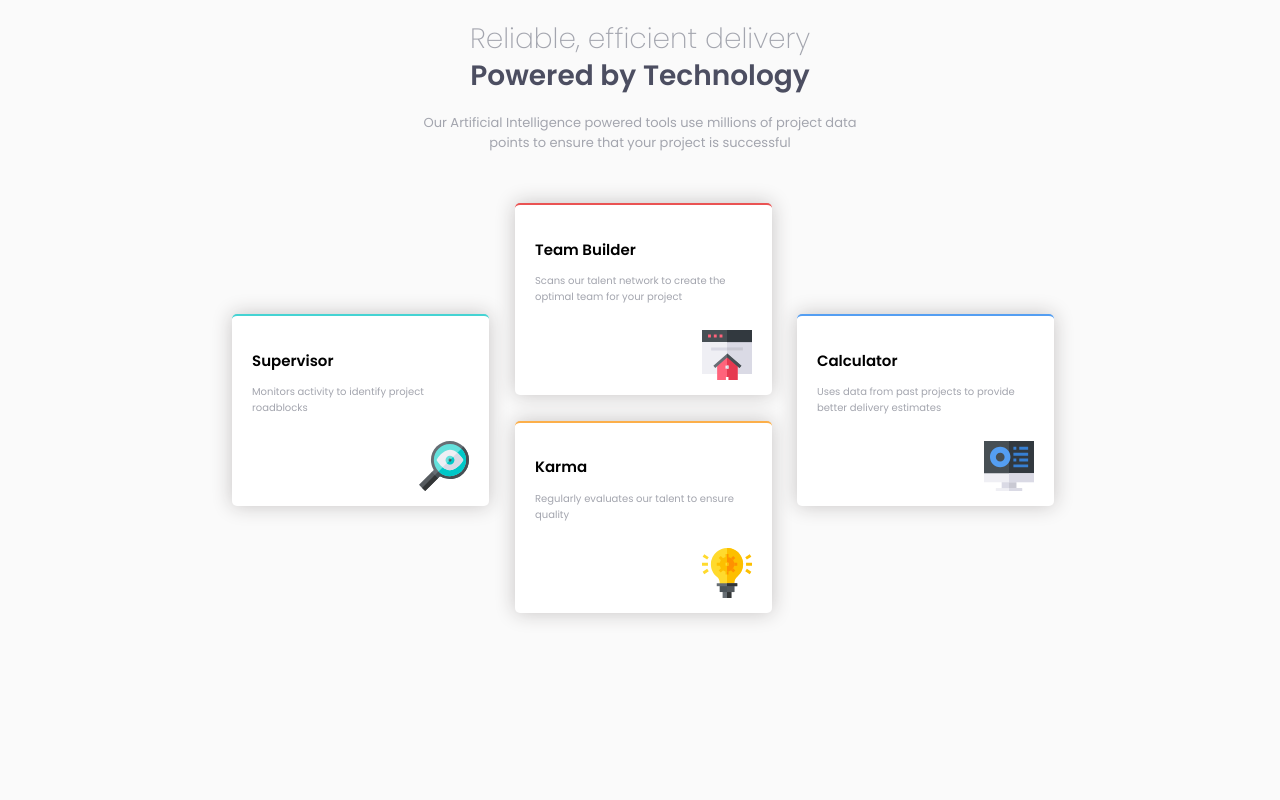
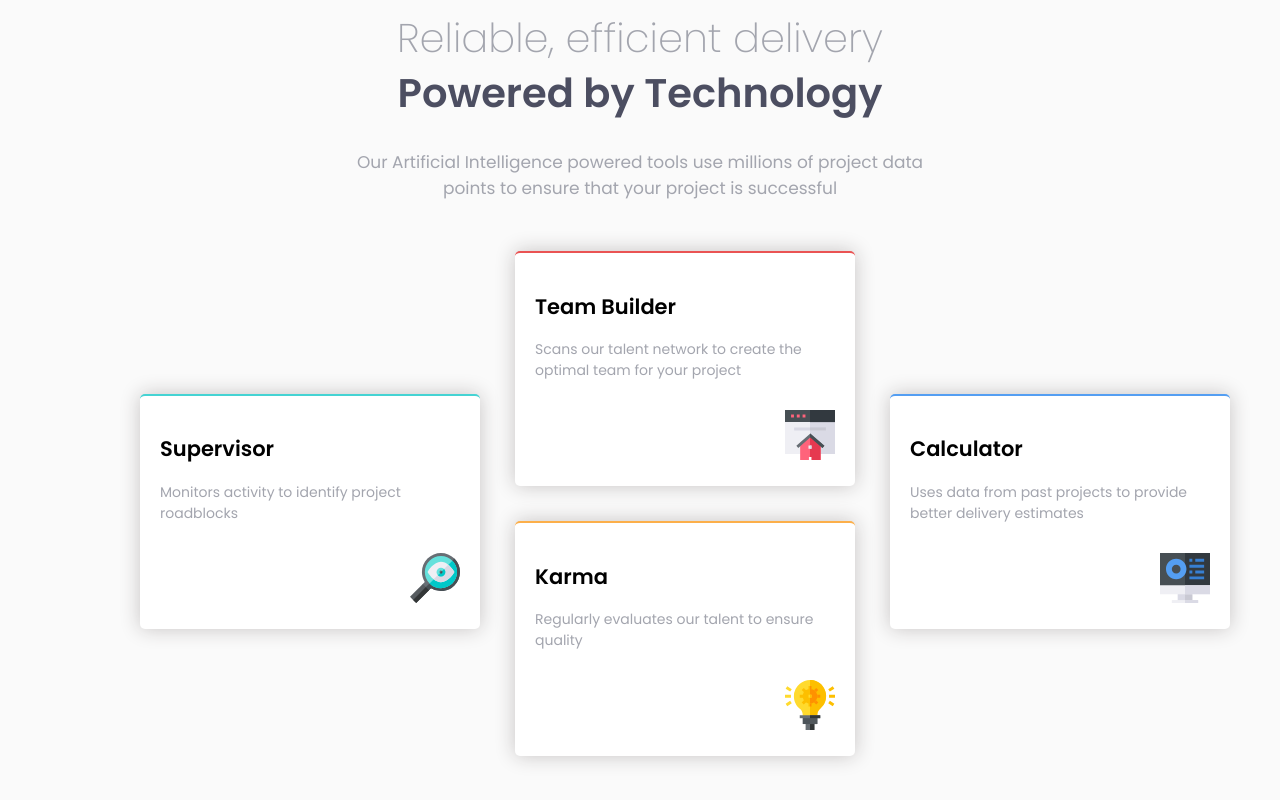
Before and after one commit to Shreyas235/four-card-feature, a plain HTML site: page index.html in a window 1280 px wide. Drawn offline with Linux system fonts and the light colour scheme.

Commit message:
Changesss

```diff
--- a/index.html
+++ b/index.html
@@ -5,7 +5,7 @@
   <meta name="viewport" content="width=device-width, initial-scale=1.0">
   <link rel="icon" type="image/png" sizes="32x32" href="./images/favicon-32x32.png">
   <link rel="stylesheet" href="style.css">
-  <title>Frontend Mentor | Four card feature section</title>
+  <title>Four card feature section</title>
 </head>
 <body>
   <section class="heading">
--- a/style.css
+++ b/style.css
@@ -21,7 +21,6 @@ body {
     align-items: center;
     justify-content: center;
     background-color: var(--Very-Light-Gray);
-    padding: 1rem;
 }
 
 p, span {
@@ -29,7 +28,7 @@ p, span {
 }
 
 .description {
-    font-size: 1.3rem;
+    font-size: 1.7rem;
     margin-bottom: 2.5rem;
 }
 
@@ -37,14 +36,14 @@ p, span {
     display: flex;
     flex-direction: column;
     align-items: center;
-    width: 45rem;
+    width: 60rem;
     justify-content: center;
     text-align: center;
     margin-bottom: 2.5rem;
 }
 
 .heading h1, span {
-    font-size: 2.8rem;
+    font-size: 4rem;
 }
 
 .heading h1 {
@@ -68,11 +67,12 @@ p, span {
     width: fit-content;
     position: relative;
     translate: -37.5rem;
+    font-size: 1.4rem;
 }
 
 .container div {
-    max-height: 15rem;
-    max-width: 25rem;
+    max-height: 20rem;
+    width: 30rem;
     padding: 2rem;
     background-color: white;
     box-shadow: 0px 0px 2rem hsl(0, 3%, 77%);
@@ -81,8 +81,8 @@ p, span {
 
 .supervisor {
     position: absolute;
-    margin-top: calc(50rem / 4.5);
-    margin-left: -3.3rem;
+    margin-top: calc(50rem / 3.5);
+    margin-left: -12.5rem;
     border-top: 2px solid hsl(180, 62%, 55%);
 }
 
@@ -95,19 +95,19 @@ p, span {
 .karma {
     position: absolute;
     margin-left: calc(75rem / 3);
-    margin-top: calc(50rem / 2.3);
+    margin-top: calc(50rem / 1.85);
     border-top: 2px solid hsl(34, 97%, 64%);
 }
 
 .calculator {
     position: absolute;
-    margin-top: calc(50rem / 4.5);
-    margin-left: calc(75rem / 1.41);
+    margin-top: calc(50rem / 3.5);
+    margin-left: calc(75rem / 1.2);
     border-top: 2px solid hsl(212, 86%, 64%);
 }
 
 .div-images {
     width: 5rem;
-    margin-left: calc(25rem / 1.5);
+    margin-left: calc(25rem / 1);
     margin-top: calc(15rem / 10);
 }
```
